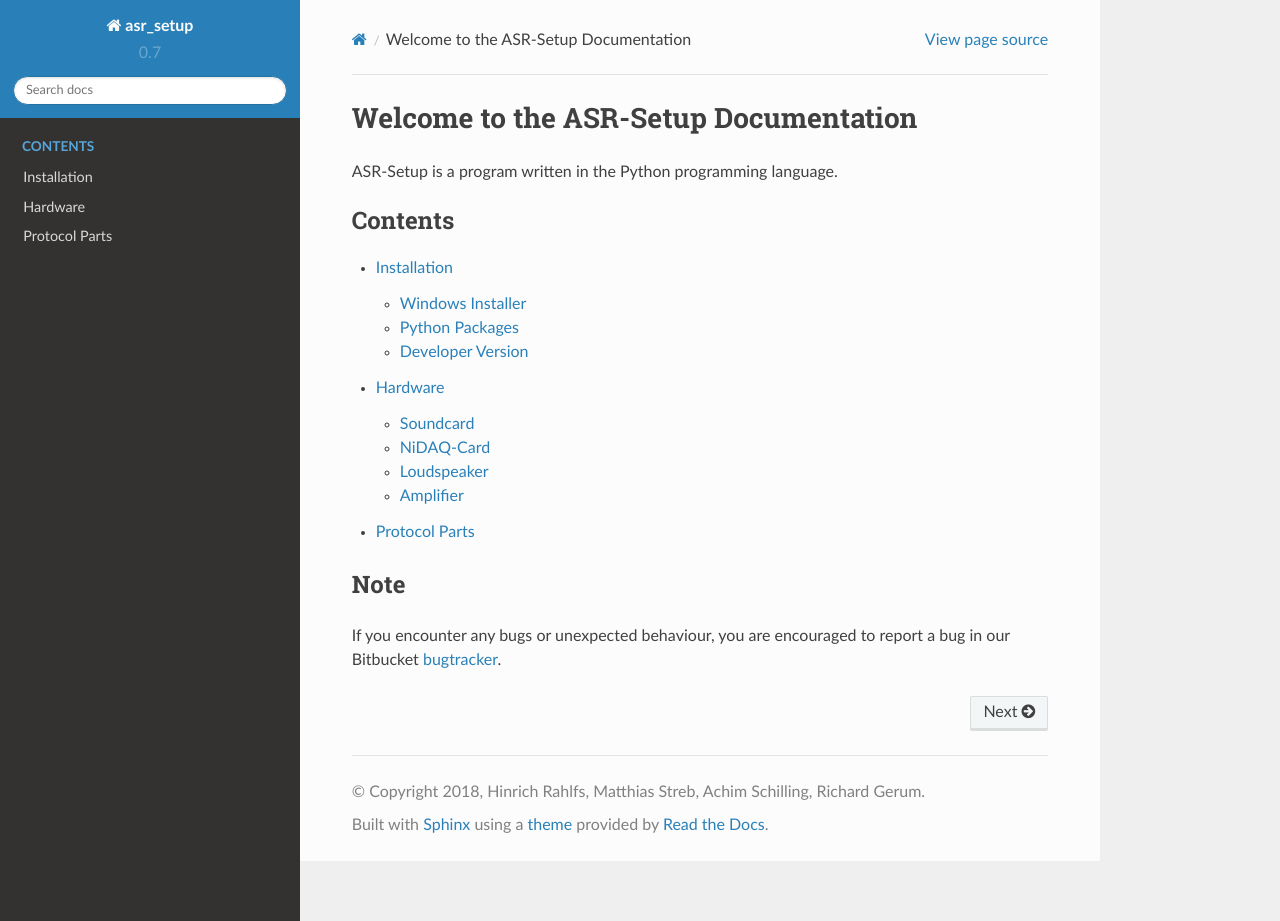
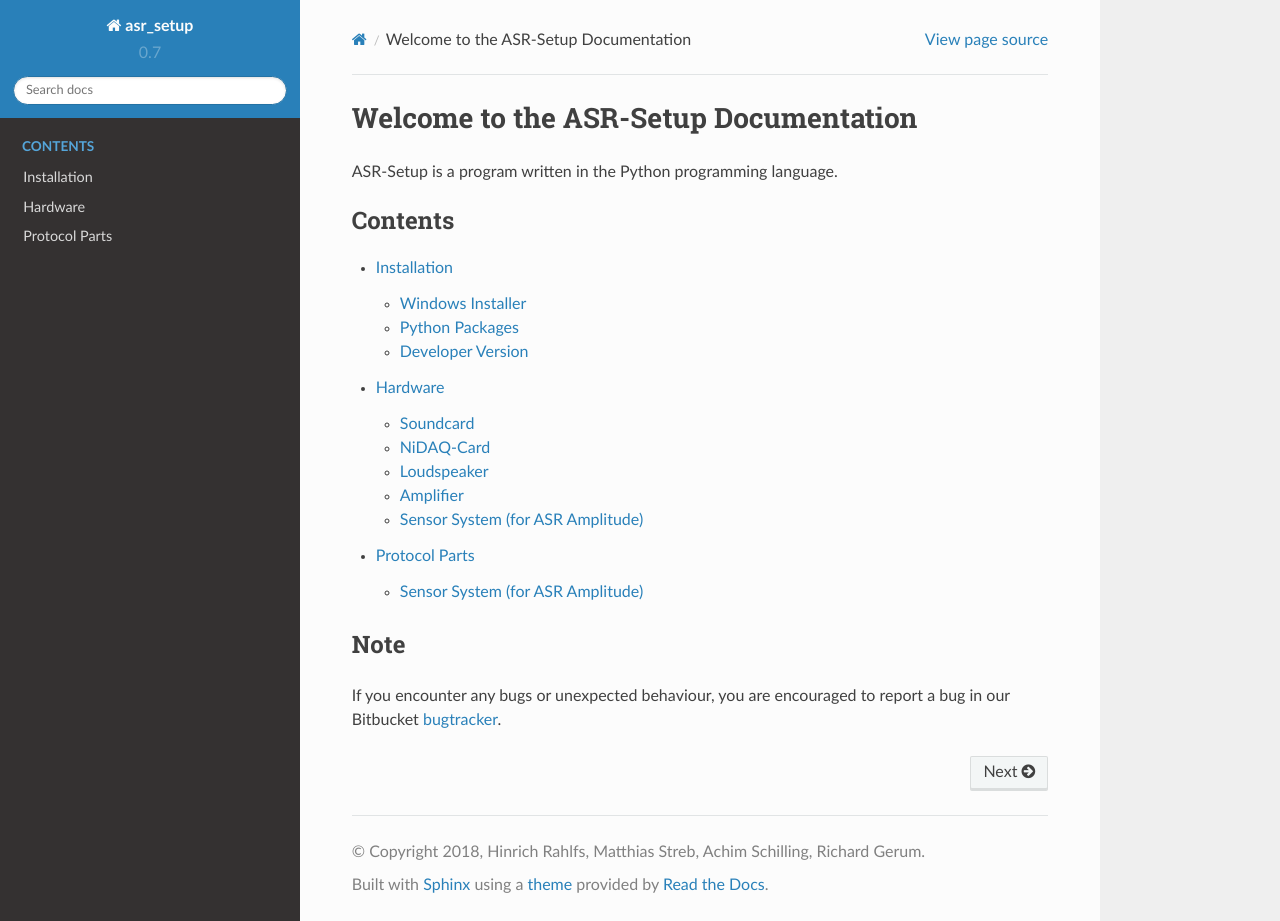
Before and after one commit to rgerum/open_gpias, a Sphinx documentation site: the page built from docs/index.rst, in a window 1280 px wide and 921 px high. Built offline with Sphinx 7.4.7 and the Read the Docs theme 2.0.0, drawn with Linux system fonts in a browser that asks for light colours.

Commit message:
docs: sensor first try

```diff
--- a/docs/hardware.rst
+++ b/docs/hardware.rst
@@ -30,3 +30,12 @@
 Broadband low noise Amplifier
 -Amp74, Thomas Wulf, Frankfurt
 -Amp75, Thomas Wulf, Frankfurt
+
+Sensor System (for ASR Amplitude)
+---------------------------------
+
+.. figure:: images/Sensors.png
+:alt: ConfigFile scope
+:scale: 40%
+
+Scope of ConfigFiles
--- a/docs/signal.rst
+++ b/docs/signal.rst
@@ -3,3 +3,13 @@
 
 .. autoclass:: asr_setup.signal.Signal
    :members:
+
+
+Sensor System (for ASR Amplitude)
+---------------------------------
+
+.. figure:: images/Sensors.png
+:alt: ConfigFile scope
+:scale: 40%
+
+Scope of ConfigFiles
```
